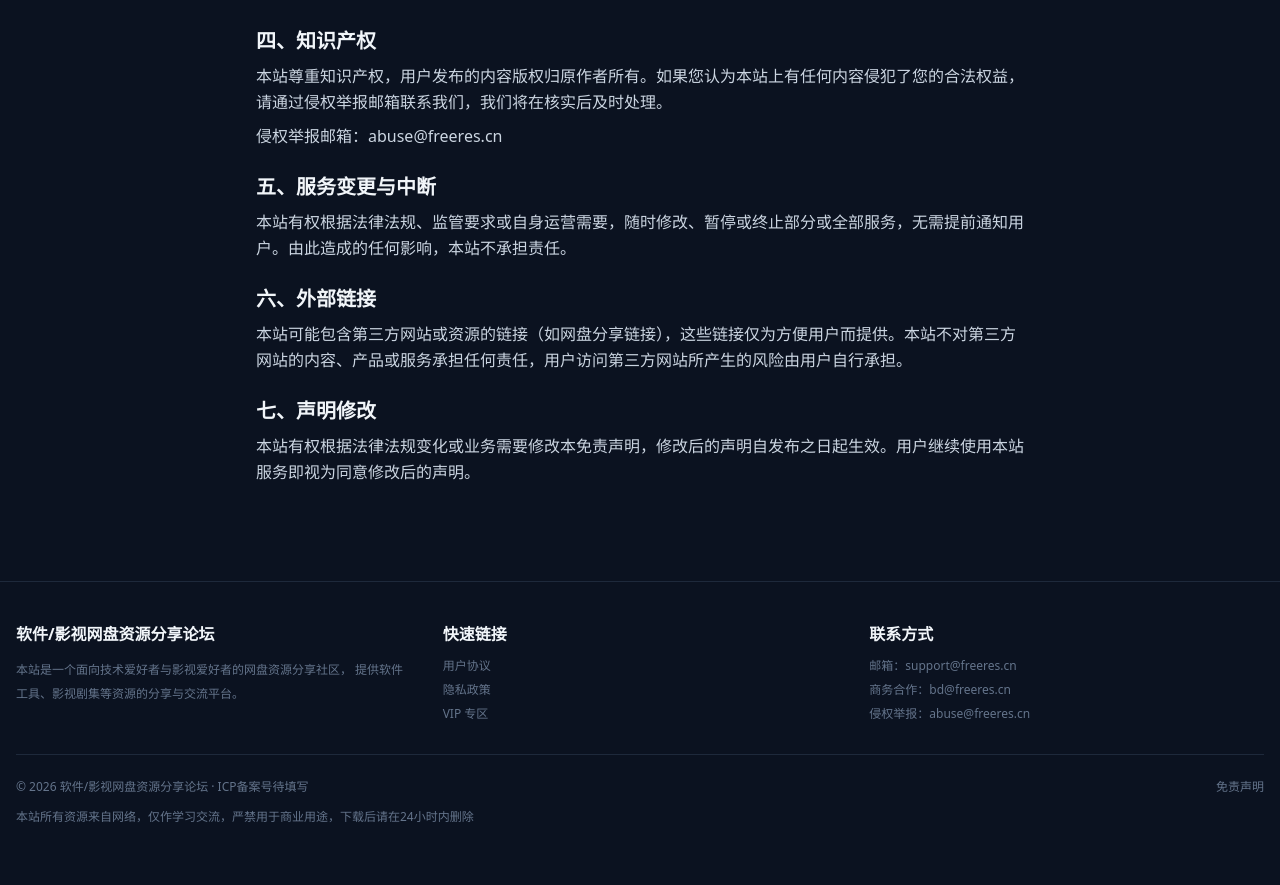
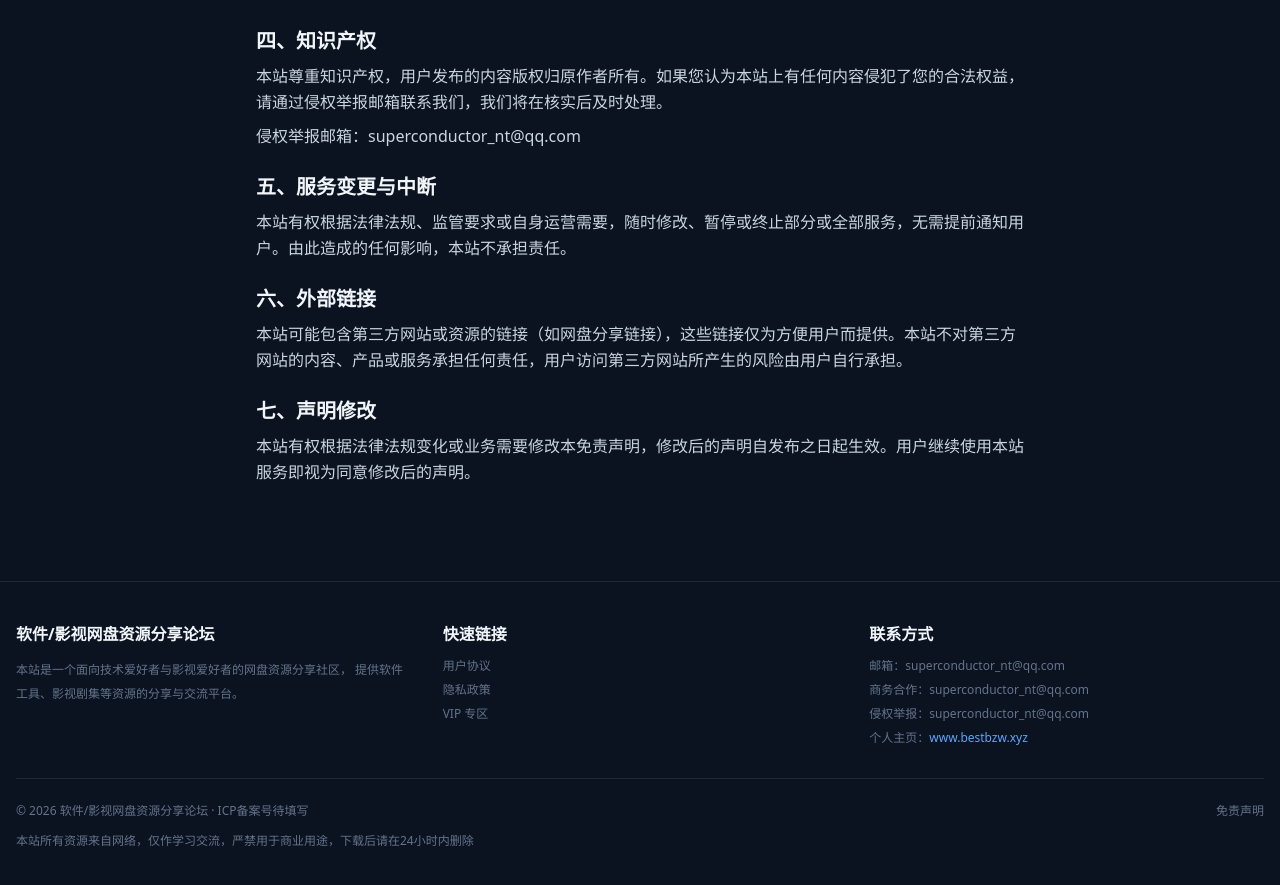
Before and after one commit to WytheJason/FreeResShareWeb, a Next.js app: page /disclaimer in a window 1280 px wide. Shown: the part 523-1408 px from the top of the page. Built offline with nearby package versions, Linux system fonts and the light colour scheme; no server answers.

Commit message:
chore: 更新页脚联系方式
- 邮箱/商务/侵权举报统一改为 superconductor_nt@qq.com
- 新增个人主页链接 www.bestbzw.xyz
- 同步更新免责声明页和 VIP 页的联系方式

```diff
--- a/app/disclaimer/page.tsx
+++ b/app/disclaimer/page.tsx
@@ -38,7 +38,7 @@ export default function DisclaimerPage() {
           <p>
             本站尊重知识产权，用户发布的内容版权归原作者所有。如果您认为本站上有任何内容侵犯了您的合法权益，请通过侵权举报邮箱联系我们，我们将在核实后及时处理。
           </p>
-          <p>侵权举报邮箱：abuse@freeres.cn</p>
+          <p>侵权举报邮箱：superconductor_nt@qq.com</p>
         </section>
 
         <section className="space-y-2">
--- a/app/vip/page.tsx
+++ b/app/vip/page.tsx
@@ -351,7 +351,7 @@ export default async function VipPage() {
                 </p>
               </div>
               <Link
-                href="mailto:support@freeres.cn"
+                href="mailto:superconductor_nt@qq.com"
                 className="btn-gold"
               >
                 联系管理员
--- a/components/Footer.tsx
+++ b/components/Footer.tsx
@@ -51,9 +51,20 @@ export default function Footer() {
           <div>
             <h3 className="mb-3 text-base font-semibold text-text-primary">联系方式</h3>
             <ul className="space-y-2 text-xs text-text-dim">
-              <li>邮箱：support@freeres.cn</li>
-              <li>商务合作：bd@freeres.cn</li>
-              <li>侵权举报：abuse@freeres.cn</li>
+              <li>邮箱：superconductor_nt@qq.com</li>
+              <li>商务合作：superconductor_nt@qq.com</li>
+              <li>侵权举报：superconductor_nt@qq.com</li>
+              <li>
+                个人主页：
+                <a
+                  href="https://www.bestbzw.xyz"
+                  target="_blank"
+                  rel="noopener noreferrer"
+                  className="text-primary-400 hover:underline"
+                >
+                  www.bestbzw.xyz
+                </a>
+              </li>
             </ul>
           </div>
         </div>
```
